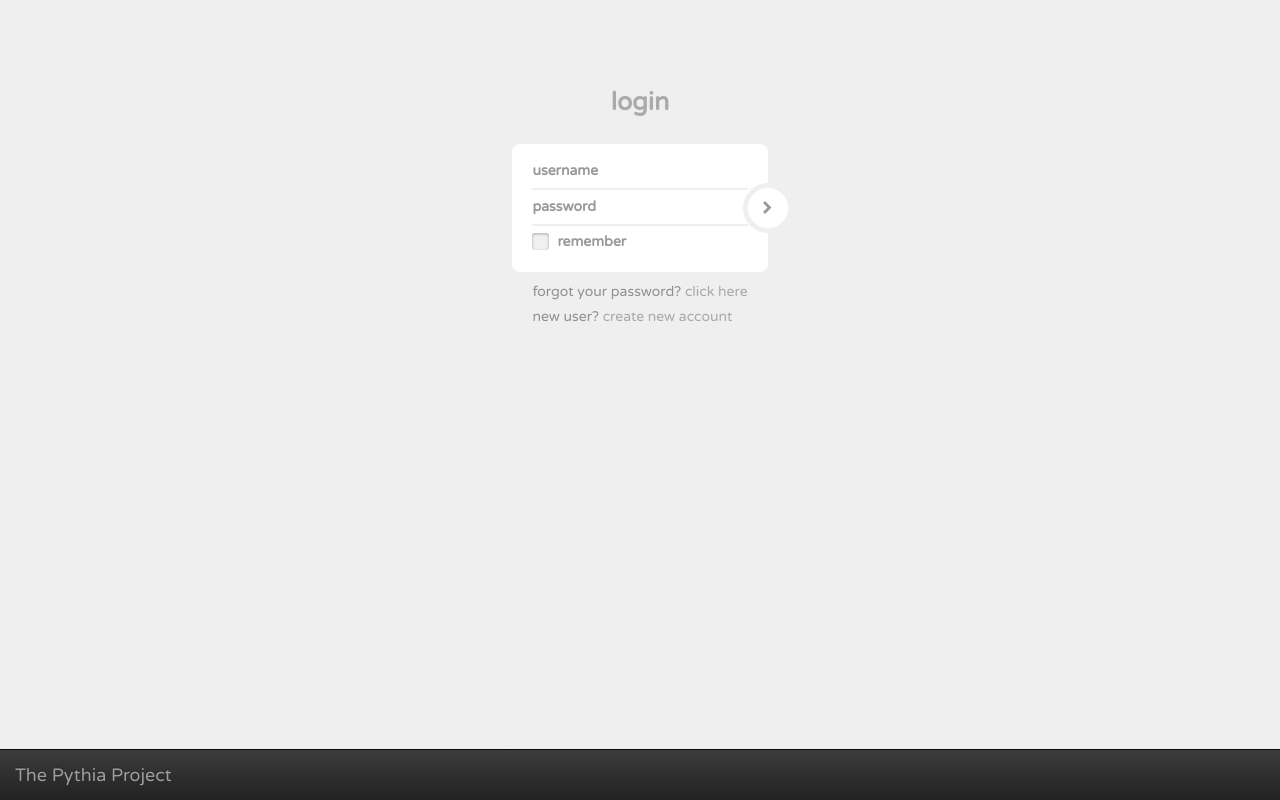
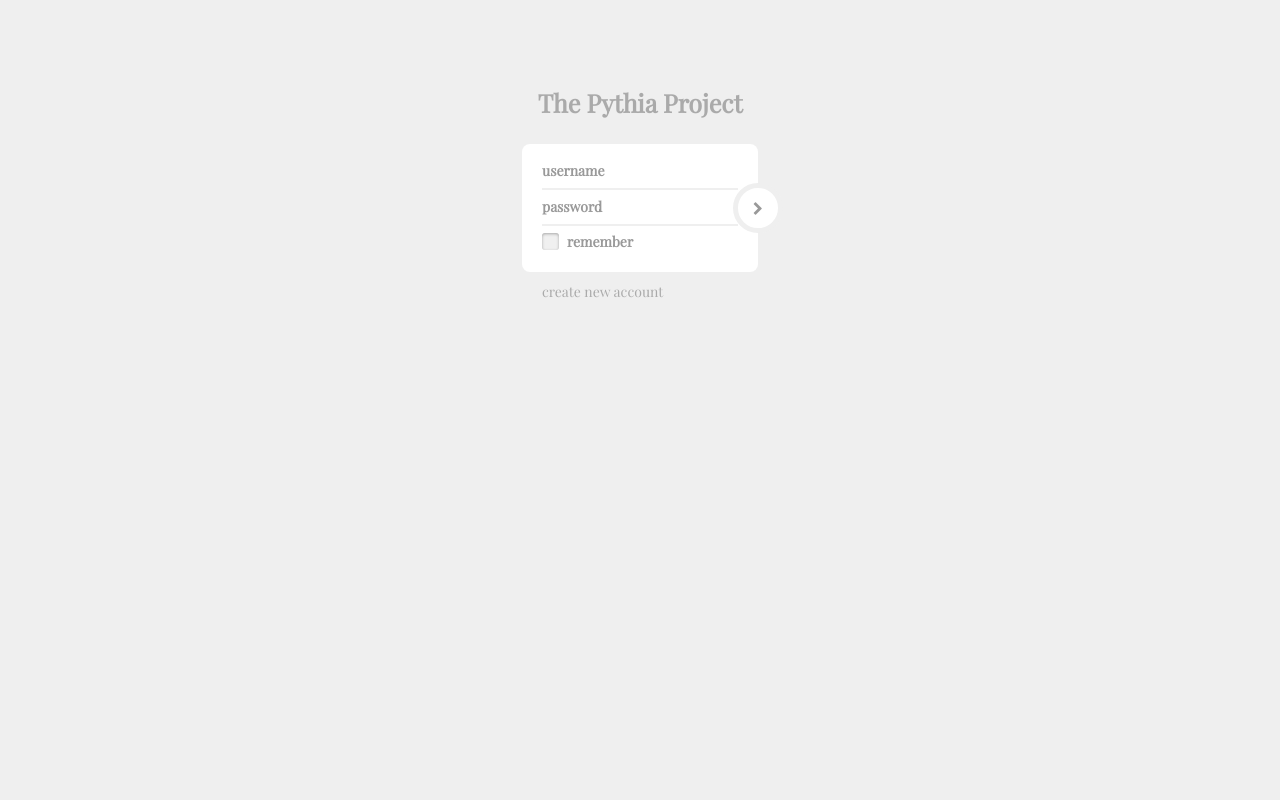
Before and after one commit to galvinma/pythia, a Flask app: page / in a window 1280 px wide. Run offline with Flask 3, Linux system fonts and the light colour scheme; some libraries are stand-ins or nearby versions.

Commit message:
changed font

```diff
--- a/static/css/register.css
+++ b/static/css/register.css
@@ -23,7 +23,7 @@ html,
 body {
   background: #efefef;
   padding: 10px;
-  font-family: 'Varela Round';
+  font-family: 'Playfair Display', serif;
 }
 /*=== 2. Anchor Link ===*/
 a {
@@ -104,7 +104,6 @@ a:hover {
 }
 .login-form-1 .login-button:hover {
   color: #555555;
-  transform: rotate(450deg);
 }
 .login-form-1 .login-button.clicked {
   color: #555555;
--- a/static/js/register.js
+++ b/static/js/register.js
@@ -4,12 +4,10 @@
 	// Options for Message
 	//----------------------------------------------
   var options = {
-	  'btn-loading': '<i class="fa fa-spinner fa-pulse"></i>',
 	  'btn-success': '<i class="fa fa-check"></i>',
 	  'btn-error': '<i class="fa fa-remove"></i>',
 	  'msg-success': 'All Good! Redirecting...',
 	  'msg-error': 'Wrong login credentials!',
-	  'useAJAX': true,
   };
 
 	// Login Form
@@ -27,17 +25,6 @@
   $("#login-form").submit(function() {
   	remove_loading($(this));
 
-		if(options['useAJAX'] == true)
-		{
-			// Dummy AJAX request (Replace this with your AJAX code)
-		  // If you don't want to use AJAX, remove this
-  	  dummy_submit_form($(this));
-
-		  // Cancel the normal submission.
-		  // If you don't want to use AJAX, remove this
-  	  return false;
-		}
-  });
 
 	// Register Form
 	//----------------------------------------------
@@ -71,47 +58,7 @@
     }
   });
 
-  // Form Submission
-  $("#register-form").submit(function() {
-  	remove_loading($(this));
 
-		if(options['useAJAX'] == true)
-		{
-			// Dummy AJAX request (Replace this with your AJAX code)
-		  // If you don't want to use AJAX, remove this
-  	  dummy_submit_form($(this));
-
-		  // Cancel the normal submission.
-		  // If you don't want to use AJAX, remove this
-  	  return false;
-		}
-  });
-
-	// Forgot Password Form
-	//----------------------------------------------
-	// Validation
-  $("#forgot-password-form").validate({
-  	rules: {
-      fp_email: "required",
-    },
-  	errorClass: "form-invalid"
-  });
-
-	// Form Submission
-  $("#forgot-password-form").submit(function() {
-  	remove_loading($(this));
-
-		if(options['useAJAX'] == true)
-		{
-			// Dummy AJAX request (Replace this with your AJAX code)
-		  // If you don't want to use AJAX, remove this
-  	  dummy_submit_form($(this));
-
-		  // Cancel the normal submission.
-		  // If you don't want to use AJAX, remove this
-  	  return false;
-		}
-  });
 
 	// Loading
 	//----------------------------------------------
@@ -138,19 +85,5 @@
   	$form.find('.login-form-main-message').addClass('show error').html(options['msg-error']);
   }
 
-	// Dummy Submit Form (Remove this)
-	//----------------------------------------------
-	// This is just a dummy form submission. You should use your AJAX function or remove this function if you are not using AJAX.
-  function dummy_submit_form($form)
-  {
-  	if($form.valid())
-  	{
-  		form_loading($form);
-
-  		setTimeout(function() {
-  			form_success($form);
-  		}, 2000);
-  	}
-  }
 
 })(jQuery);
--- a/templates/index.html
+++ b/templates/index.html
@@ -6,7 +6,7 @@
 
 <!-- LOGIN FORM -->
 <div class="text-center" style="padding:50px 0">
-  <div class="logo">login</div>
+  <div class="logo">The Pythia Project</div>
   <!-- Main Form -->
   <div class="login-form-1">
     <form id="login-form" class="text-left" method="POST">
@@ -30,8 +30,7 @@
         <button type="submit" class="login-button"><i class="fa fa-chevron-right"></i></button>
       </div>
       <div class="etc-login-form">
-        <p>forgot your password? <a href="#">click here</a></p>
-        <p>new user? <a href="#">create new account</a></p>
+      <a href="#">create new account</a></p>
       </div>
     </form>
   </div>
@@ -54,14 +53,6 @@
 </script>
 
 
-<nav class="navbar navbar-inverse navbar-fixed-bottom">
-  <div class="container-fluid">
-    <div class="navbar-header">
-      <a class="navbar-brand" href="#">The Pythia Project</a>
-    </div>
-  </div>
-</nav>
-
 </body>
 
 {% endblock %}
--- a/templates/layout.html
+++ b/templates/layout.html
@@ -26,7 +26,7 @@
 
 
 <link rel="stylesheet" href="//maxcdn.bootstrapcdn.com/font-awesome/4.3.0/css/font-awesome.min.css">
-<link href='http://fonts.googleapis.com/css?family=Varela+Round' rel='stylesheet' type='text/css'>
+<link href="https://fonts.googleapis.com/css?family=Playfair+Display" rel="stylesheet">
 <script src="https://cdnjs.cloudflare.com/ajax/libs/jquery-validate/1.13.1/jquery.validate.min.js"></script>
 <meta name="viewport" content="width=device-width, initial-scale=1, maximum-scale=1" />
 
```
